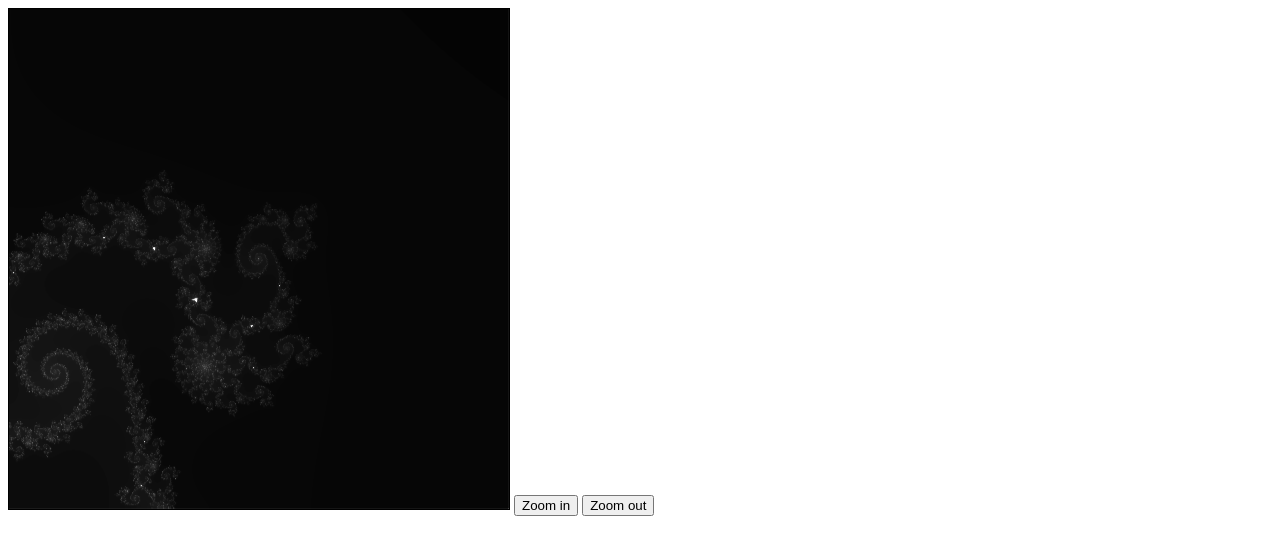
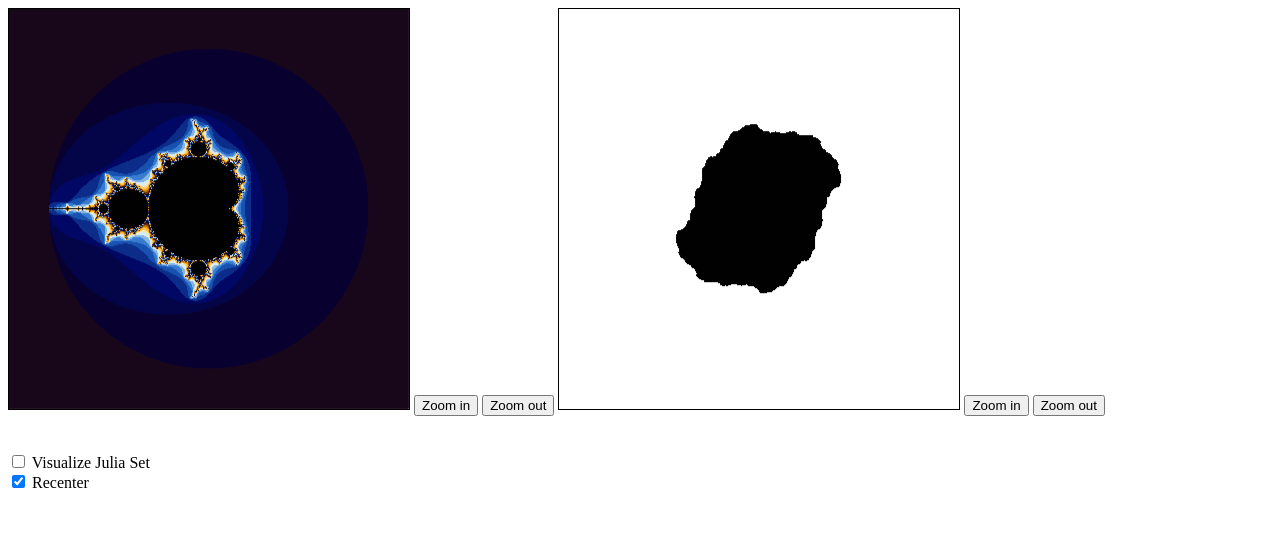
Before and after one commit to melarKode/MathViz, a plain HTML site: page mandelbrot/index.html in a window 1280 px wide. Drawn offline with Linux system fonts and the light colour scheme.

Commit message:
feat: Julia set complete

```diff
--- a/mandelbrot/index.html
+++ b/mandelbrot/index.html
@@ -12,13 +12,21 @@
 		</style>
 	</head>
 	<body>
-		<canvas id="canvas" width="500" height="500"></canvas>
+		<canvas id="mandelbrot" width="400" height="400"></canvas>
 		<button id="zoomin">Zoom in</button>
 		<button id="zoomout">Zoom out</button>
+		<canvas id="julia" width="400" height="400"></canvas>
+		<button id="zoominjulia">Zoom in</button>
+		<button id="zoomoutjulia">Zoom out</button>
 		<br />
 		<label for="canvas" id="coord"></label>
 		<br />
 		<label for="canvas" id="center"></label>
+		<br />
+		<input type="checkbox" name="juliaprompt" id="juliacb" /> Visualize Julia
+		Set <br />
+		<input type="checkbox" name="recenter" id="mandelrecenter" checked="true" />
+		Recenter
 		<script src="mandelbrot.js"></script>
 	</body>
 </html>
--- a/mandelbrot/mandelbrot.js
+++ b/mandelbrot/mandelbrot.js
@@ -1,30 +1,54 @@
-const canvas = document.getElementById("canvas");
+const canvas = document.getElementById("mandelbrot");
+const julia = document.getElementById("julia");
 const ctx = canvas.getContext("2d");
+const ctx2 = julia.getContext("2d");
 const coord = document.getElementById("coord");
 const center = document.getElementById("center");
 const zoomin = document.getElementById("zoomin");
 const zoomout = document.getElementById("zoomout");
-var x_scale = 0.0043;
-var y_scale = 0.0043;
-// var x_scale = 2.5;
-// var y_scale = 2.5;
+const zoominjulia = document.getElementById("zoominjulia");
+const zoomoutjulia = document.getElementById("zoomoutjulia");
+const juliacheck = document.getElementById("juliacb");
+const recenter = document.getElementById("mandelrecenter");
 // Misiurewicz points
-var x_center = -0.77568377;
-var y_center = 0.13646737;
-//0.7853981633974483,0.14
-// var x_center = 0;
-// var y_center = 0;
+// var x_center = -0.77568377;
+// var y_center = 0.13646737;
+// var x_scale = 0.0043;
+// var y_scale = 0.0043;
+var x_scale = 2.5;
+var y_scale = 2.5;
+var x_center = 0;
+var y_center = 0;
+
+var x_scale_julia = 2.5;
+var y_scale_julia = 2.5;
+var x_center_julia = 0;
+var y_center_julia = 0;
+
 var iterations = 1000;
+var iterations_julia = 1000;
+var cr_init = 0.08;
+var ci_init = -0.26;
 colorset = [
-	"rgb(254, 0, 0)",
-	"rgb(255, 121, 1)",
-	"rgb(255, 255, 11)",
-	"rgb(34, 219, 19)",
-	"rgb(36, 48, 255)",
-	"rgb(102, 0, 146)",
-	"rgb(200, 0, 249)",
+	"rgb(66, 30, 15)",
+	"rgb(25, 7, 26)",
+	"rgb(9, 1, 47)",
+	"rgb(4, 4, 73)",
+	"rgb(0, 7, 100)",
+	"rgb(12, 44, 138)",
+	"rgb(24, 82, 177)",
+	"rgb(57, 125, 209",
+	"rgb(134, 181, 229",
+	"rgb(211, 236, 248",
+	"rgb(241, 233, 191",
+	"rgb(248, 201, 95)",
+	"rgb(255, 170, 0)",
+	"rgb(204, 128, 0)",
+	"rgb(153, 87, 0)",
+	"rgb(106, 52, 3)",
 ];
 plotMandelbrot();
+plotJulia();
 canvas.addEventListener(
 	"mousemove",
 	(e) => {
@@ -46,6 +70,7 @@ canvas.addEventListener("click", (e) => {
 	const x = e.offsetX;
 	const y = e.offsetY;
 	const [x_scaled, y_scaled] = scaledPoint(x, y);
+	if (recenter.checked) {
 		x_center = x_scaled;
 		y_center = y_scaled;
 		var str =
@@ -55,6 +80,20 @@ canvas.addEventListener("click", (e) => {
 			Math.round(y_center * 100) / 100;
 		center.innerHTML = str;
 		plotMandelbrot();
+	}
+	if (juliacheck.checked) {
+		cr_init = x_scaled;
+		ci_init = y_scaled;
+		plotJulia();
+	}
+});
+julia.addEventListener("click", (e) => {
+	const x = e.offsetX;
+	const y = e.offsetY;
+	const [x_scaled, y_scaled] = scaledPointJulia(x, y);
+	x_center_julia = x_scaled;
+	y_center_julia = y_scaled;
+	plotJulia();
 });
 
 zoomin.addEventListener("click", () => {
@@ -66,6 +105,16 @@ zoomout.addEventListener("click", () => {
 	x_scale = x_scale * 1.5;
 	y_scale = y_scale * 1.5;
 	plotMandelbrot();
+});
+zoominjulia.addEventListener("click", () => {
+	x_scale_julia = x_scale_julia / 1.5;
+	y_scale_julia = y_scale_julia / 1.5;
+	plotJulia();
+});
+zoomoutjulia.addEventListener("click", () => {
+	x_scale_julia = x_scale_julia * 1.5;
+	y_scale_julia = y_scale_julia * 1.5;
+	plotJulia();
 });
 
 function plotMandelbrot() {
@@ -82,11 +131,49 @@ function plotMandelbrot() {
 	// ctx.stroke();
 }
 
+function plotJulia() {
+	for (var x = 0; x < julia.width; x++) {
+		for (var y = 0; y < julia.height; y++) {
+			plotJuliaPoints(x, y, cr_init, ci_init);
+		}
+	}
+}
+
+function plotJuliaPoints(x, y, cr_init, ci_init) {
+	// Wikipedia for equation
+	const [x_scaled, y_scaled] = scaledPointJulia(x, y);
+	var iters = 1;
+	zr = x_scaled;
+	zi = y_scaled;
+	while (iters < iterations_julia) {
+		var _zr = zr * zr - zi * zi + cr_init;
+		var _zi = 2 * zr * zi + ci_init;
+		zr = _zr;
+		zi = _zi;
+		var dis = Math.sqrt(zr * zr + zi * zi);
+		if (dis >= 2) {
+			const col = "white";
+			ctx2.fillStyle = col;
+			drawJulia(x, y);
+			return;
+		}
+		iters++;
+	}
+	ctx2.fillStyle = "black";
+	drawJulia(x, y);
+}
+
+function drawJulia(x, y) {
+	ctx2.beginPath();
+	ctx2.arc(x, y, 1, 0, Math.PI * 2);
+	ctx2.fill();
+}
+
 function plotPoints(x, y) {
 	const [x_scaled, y_scaled] = scaledPoint(x, y);
-	var zr = 0;
-	var zi = 0;
 	var iters = 1;
+	zr = 0;
+	zi = 0;
 	while (iters < iterations) {
 		var _zr = zr * zr - zi * zi + x_scaled;
 		var _zi = 2 * zr * zi + y_scaled;
@@ -99,15 +186,17 @@ function plotPoints(x, y) {
 			// 	(Math.sqrt(iters + 10 - smooth) * 256) % colorset.length
 			// );
 			// const col = colorset[iters % colorset.length];
-			const val = map(iters, 0, iterations, 0, 255);
-			const col = "rgb(" + val + "," + val + "," + val + ")";
+			// console.log(iters);
+			// const val = map(iters, 0, iterations, 0, 255);
+			// const col = "rgb(" + val + "," + val + "," + val + ")";
+			const col = colorset[iters % colorset.length];
 			ctx.fillStyle = col;
 			draw(x, y);
 			return;
 		}
 		iters++;
 	}
-	ctx.fillStyle = "white";
+	ctx.fillStyle = "black";
 	// ctx.fillStyle = "black";
 	draw(x, y);
 }
@@ -140,6 +229,24 @@ function scaledPoint(x, y) {
 	return [x_scaled, y_scaled];
 }
 
+function scaledPointJulia(x, y) {
+	const x_scaled = map(
+		x,
+		0,
+		julia.width,
+		x_center_julia - x_scale_julia,
+		x_center_julia + x_scale_julia
+	);
+	const y_scaled = map(
+		y,
+		0,
+		julia.height,
+		y_center_julia + y_scale_julia,
+		y_center_julia - y_scale_julia
+	);
+	return [x_scaled, y_scaled];
+}
+
 function moveCenter(x, y) {
 	x_center = x;
 	y_center = y;
```
Lines whose indentation alone changed are shown as unchanged.
